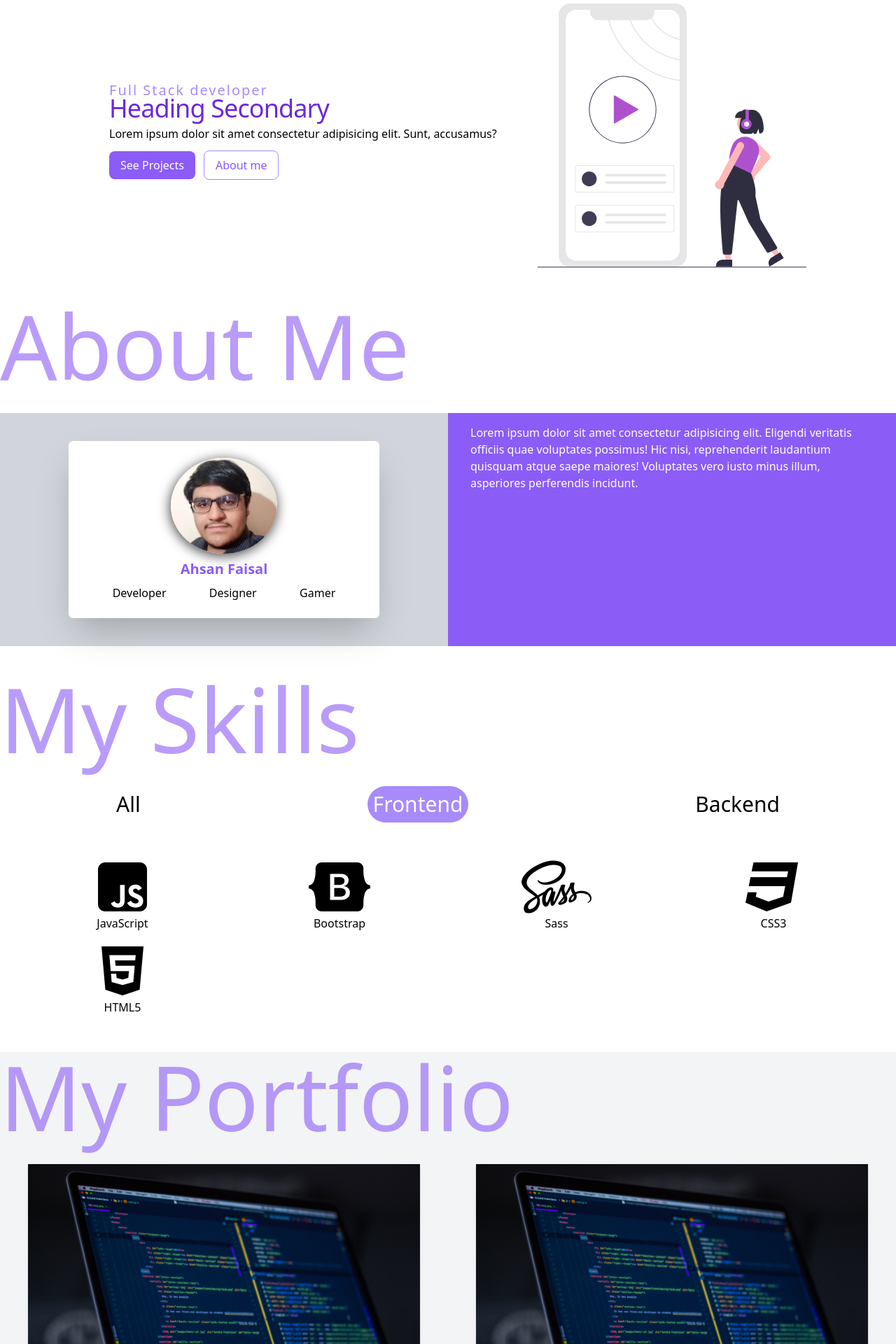
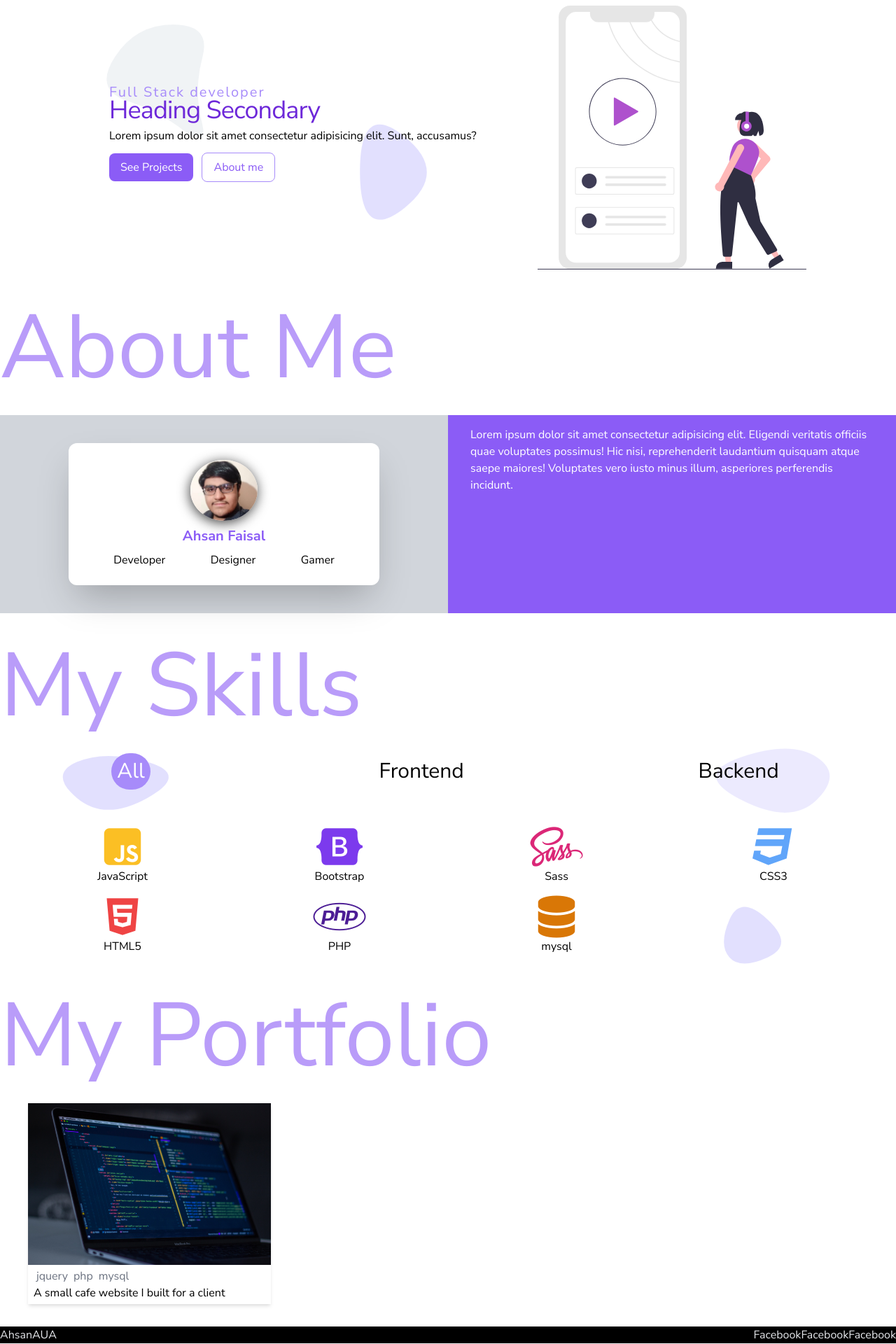
Before and after one commit to AUAboi/auaportfolio, a Vue app: page / in a window 1280 px wide. Shown: the part 140-2060 px from the top of the page at 70% size. Built offline with nearby package versions, Linux system fonts and the light colour scheme.

Commit message:
structure for portfolio and modal

```diff
--- a/public/index.html
+++ b/public/index.html
@@ -9,6 +9,12 @@
       src="https://kit.fontawesome.com/294f177ac8.js"
       crossorigin="anonymous"
     ></script>
+    <link rel="preconnect" href="https://fonts.googleapis.com" />
+    <link rel="preconnect" href="https://fonts.gstatic.com" crossorigin />
+    <link
+      href="https://fonts.googleapis.com/css2?family=Nunito+Sans:wght@300;400;700&display=swap"
+      rel="stylesheet"
+    />
     <title><%= htmlWebpackPlugin.options.title %></title>
   </head>
   <body>
--- a/src/App.vue
+++ b/src/App.vue
@@ -1,6 +1,6 @@
 <template>
 	<div>
-		<div class="mx-32">
+		<div class="mx-2 lg:mx-32">
 			<Header />
 			<main class="bg-image">
 				<Home />
@@ -37,12 +37,29 @@ export default {
 </script>
 
 <style>
+::-moz-selection {
+	@apply text-white;
+	@apply bg-purple-400;
+}
+
+::selection {
+	@apply text-white;
+	@apply bg-purple-400;
+}
+
 #app {
 	@apply mt-6;
+	font-family: "Nunito Sans", sans-serif;
 }
 .section-heading {
 	@apply text-purple-500;
 	@apply text-9xl;
 	@apply opacity-60;
 }
+
+@media screen and (max-width: 640px) {
+	.section-heading {
+		@apply text-7xl;
+	}
+}
 </style>
--- a/src/components/About.vue
+++ b/src/components/About.vue
@@ -1,10 +1,10 @@
 <template>
 	<section class="my-10">
 		<h1 class="section-heading">About Me</h1>
-		<article class="mt-8 mb-2 grid grid-cols-2">
-			<div class="bg-gray-300 px-6 py-10">
+		<article class="mt-8 mb-2 grid grid-rows-1 md:grid-cols-2">
+			<div class="bg-gray-300 px-1 py-6 sm:px-6 sm:py-10">
 				<div
-					class="relative bg-white w-3/4 py-6 px-8 m-auto shadow-2xl rounded-md "
+					class="relative bg-white w-3/4 py-6 px-8 m-auto shadow-2xl rounded-xl "
 				>
 					<div>
 						<img
@@ -17,7 +17,7 @@
 						</h1>
 					</div>
 
-					<ul class="flex justify-around">
+					<ul class="flex justify-around text-sm sm:text-base">
 						<li>Developer</li>
 						<li>Designer</li>
 						<li>Gamer</li>
@@ -45,7 +45,7 @@ export default {
 
 <style scoped>
 .profile-img {
-	width: 40%;
+	width: 6rem;
 	border-radius: 100%;
 
 	box-shadow: -1px 3px 17px 0px rgba(0, 0, 0, 0.75);
--- a/src/components/Home.vue
+++ b/src/components/Home.vue
@@ -1,7 +1,37 @@
 <template>
 	<section class="relative my-12">
-		<div class="flex justify-between">
-			<div class="px-3 mx-4 my-auto">
+		<div class="blob w-60 left-0 opacity-40">
+			<svg
+				viewBox="0 0 500 500"
+				xmlns="http://www.w3.org/2000/svg"
+				xmlns:xlink="http://www.w3.org/1999/xlink"
+				width="100%"
+				id="blobSvg"
+			>
+				<path
+					id="blob"
+					d="M333,341.5Q356,433,284,375Q212,317,112,283.5Q12,250,75,153Q138,56,250,56.5Q362,57,336,153.5Q310,250,333,341.5Z"
+					fill="#d1d8e0"
+				></path>
+			</svg>
+		</div>
+		<div class="flex justify-between flex-col-reverse md:flex-row">
+			<div class="relative px-3 mx-4 my-auto">
+				<div class="blob w-60">
+					<svg
+						viewBox="0 0 500 500"
+						xmlns="http://www.w3.org/2000/svg"
+						xmlns:xlink="http://www.w3.org/1999/xlink"
+						width="100%"
+						id="blobSvg"
+					>
+						<path
+							id="blob"
+							d="M260.5,356Q128,462,127.5,249.5Q127,37,260,143.5Q393,250,260.5,356Z"
+							fill="#a29bfe"
+						></path>
+					</svg>
+				</div>
 				<h1 class="text-xl text-purple-400 leading-3 tracking-widest">
 					Full Stack developer
 				</h1>
@@ -23,7 +53,7 @@
 					/>
 				</div>
 			</div>
-			<div class="w-96">
+			<div class="w-96 hidden md:block">
 				<img class="w-full" src="../assets/person.svg" alt="" />
 			</div>
 		</div>
@@ -43,6 +73,8 @@ export default {
 <style scoped>
 .blob {
 	position: absolute;
-	width: 1rem;
+	right: 0;
+	opacity: 0.3;
+	z-index: -1;
 }
 </style>
--- a/src/components/MySkills.vue
+++ b/src/components/MySkills.vue
@@ -1,7 +1,37 @@
 <template>
-	<section>
+	<section class="relative">
 		<h1 class="section-heading">My Skills</h1>
-		<article class="my-8 ">
+		<article class="my-8">
+			<div class="blob absolute opacity-20 top-10 right-0">
+				<svg
+					viewBox="0 0 500 500"
+					xmlns="http://www.w3.org/2000/svg"
+					xmlns:xlink="http://www.w3.org/1999/xlink"
+					width="100%"
+					id="blobSvg"
+				>
+					<path
+						id="blob"
+						d="M311.5,311Q250,372,131,311Q12,250,131,209.5Q250,169,311.5,209.5Q373,250,311.5,311Z"
+						fill="#a29bfe"
+					></path>
+				</svg>
+			</div>
+			<div class="blob absolute opacity-30 top-10">
+				<svg
+					viewBox="0 0 500 500"
+					xmlns="http://www.w3.org/2000/svg"
+					xmlns:xlink="http://www.w3.org/1999/xlink"
+					width="100%"
+					id="blobSvg"
+				>
+					<path
+						id="blob"
+						d="M351,306.5Q250,363,183,306.5Q116,250,183,221Q250,192,351,221Q452,250,351,306.5Z"
+						fill="#a29bfe"
+					></path>
+				</svg>
+			</div>
 			<ul class="flex w-full text-3xl justify-around">
 				<li
 					v-for="(type, index) in toggleTypes"
@@ -13,19 +43,29 @@
 					{{ type }}
 				</li>
 			</ul>
-			<div class="my-8 mx-2 p-3">
-				<ul class="grid grid-cols-4 text-center">
-					<li class="m-2" v-for="(skill, index) in skills" :key="index">
-						<div
-							v-if="
-								currentToggleType === skill.type || currentToggleType === 'all'
-							"
-						>
-							<i class="fa-5x" :class="skill.icon"></i>
-							<p>{{ skill.name }}</p>
-						</div>
-					</li>
-				</ul>
+			<div class="mt-8 mx-2 p-3 relative">
+				<div class="blob absolute opacity-30 top-10 right-16">
+					<svg
+						viewBox="0 0 500 500"
+						xmlns="http://www.w3.org/2000/svg"
+						xmlns:xlink="http://www.w3.org/1999/xlink"
+						width="100%"
+						id="blobSvg"
+					>
+						<path
+							id="blob"
+							d="M314.5,279.5Q250,309,223.5,279.5Q197,250,223.5,189.5Q250,129,314.5,189.5Q379,250,314.5,279.5Z"
+							fill="#a29bfe"
+						></path>
+					</svg>
+				</div>
+
+				<div class="grid grid-cols-3 sm:grid-cols-4 text-center">
+					<div class="m-2" v-for="(skill, index) in currentArr" :key="index">
+						<i class="text-6xl" :class="[skill.icon, skill.color]"></i>
+						<p>{{ skill.name }}</p>
+					</div>
+				</div>
 			</div>
 		</article>
 	</section>
@@ -37,42 +77,49 @@ export default {
 	data() {
 		return {
 			toggleTypes: ["all", "frontend", "backend"],
-			currentToggleType: "frontend",
+			currentToggleType: "all",
 			skills: [
 				{
 					type: "frontend",
 					name: "JavaScript",
-					icon: "fab fa-js-square"
+					icon: "fab fa-js-square",
+					color: "text-yellow-400"
 				},
 				{
 					type: "frontend",
 					name: "Bootstrap",
-					icon: "fab fa-bootstrap"
+					icon: "fab fa-bootstrap",
+					color: "text-purple-600"
 				},
 				{
 					type: "frontend",
 					name: "Sass",
-					icon: "fab fa-sass"
+					icon: "fab fa-sass",
+					color: "text-pink-600"
 				},
 				{
 					type: "frontend",
 					name: "CSS3",
-					icon: "fab fa-css3"
+					icon: "fab fa-css3",
+					color: "text-blue-400"
 				},
 				{
 					type: "frontend",
 					name: "HTML5",
-					icon: "fab fa-html5"
+					icon: "fab fa-html5",
+					color: "text-red-500"
 				},
 				{
 					type: "backend",
 					name: "PHP",
-					icon: "fab fa-php"
+					icon: "fab fa-php",
+					color: "text-purple-900"
 				},
 				{
 					type: "backend",
 					name: "mysql",
-					icon: "fas fa-database"
+					icon: "fas fa-database",
+					color: "text-yellow-600"
 				}
 			]
 		};
@@ -81,9 +128,23 @@ export default {
 		navToggle(selection) {
 			this.currentToggleType = selection;
 		}
+	},
+	computed: {
+		currentArr() {
+			if (this.currentToggleType === "all") {
+				return this.skills;
+			}
+			let arr = this.skills.filter(skill => {
+				return skill.type === this.currentToggleType;
+			});
+			return arr;
+		}
 	}
 };
 </script>
 
 <style scoped>
+.blob {
+	z-index: -1;
+}
 </style>
--- a/src/components/Portfolio.vue
+++ b/src/components/Portfolio.vue
@@ -1,20 +1,57 @@
 <template>
-	<section class="bg-gray-100">
+	<section class="">
+		<AppProjectModal
+			v-show="show"
+			@click="show = false"
+			:project="selectedProject"
+		/>
 		<h1 class="section-heading">My Portfolio</h1>
-		<div class="grid md:grid-cols-2">
-			<AppProject class="mx-10 my-8" />
-			<AppProject class="mx-10 my-8" />
-			<AppProject class="mx-10 my-8" />
+		<div class="grid md:grid-cols-2 lg:grid-cols-3">
+			<AppProject
+				v-for="(project, index) in projects"
+				:key="index"
+				:project="project"
+				@click="showModal(project)"
+			/>
 		</div>
 	</section>
 </template>
 
 <script>
 import AppProject from "@/components/utils/AppProject";
+import AppProjectModal from "@/components/utils/AppProjectModal";
+
 export default {
 	name: "Portfolio",
 	components: {
-		AppProject
+		AppProject,
+		AppProjectModal
+	},
+	data() {
+		return {
+			show: false,
+			selectedProject: {
+				title: "",
+				intro: "",
+				details: "",
+				skills: []
+			},
+			projects: [
+				{
+					title: "Cafe App",
+					intro: "A small cafe website I built for a client",
+					details:
+						"Lorem ipsum dolor sit amet consectetur adipisicing elit. Doloremque alias error vero deleniti illo temporibus, eos eaque perferendis similique accusamus doloribus nostrum suscipit asperiores quasi et debitis tempore commodi ex.",
+					skills: ["jquery", "php", "mysql"]
+				}
+			]
+		};
+	},
+	methods: {
+		showModal(project) {
+			this.selectedProject = project;
+			this.show = true;
+		}
 	}
 };
 </script>
--- a/src/components/layouts/Header.vue
+++ b/src/components/layouts/Header.vue
@@ -6,7 +6,7 @@
 			<a
 				class="flex title-font font-medium items-center text-gray-900 mb-4 md:mb-0 text-xl"
 			>
-				<AppProfile class="w-1/12 mx-2 px-1" />
+				<AppProfile class="w-12 mx-2 px-1" />
 				<h1>AhsanAUA</h1>
 			</a>
 			<nav
--- a/src/components/utils/AppProject.vue
+++ b/src/components/utils/AppProject.vue
@@ -1,17 +1,20 @@
 <template>
-	<article class="shadow-md hover:shadow-xl cursor-pointer">
+	<article class="mx-10 my-8 shadow-md hover:shadow-xl cursor-pointer max-w-sm">
 		<img src="../../assets/arnold-francisca-f77Bh3inUpE-unsplash.jpg" alt="" />
 		<div class="px-2 py-1">
 			<div>
 				<ul class="flex">
-					<li class="mx-1 text-gray-500">php</li>
-					<li class="mx-1 text-gray-500">tailwindcss</li>
-					<li class="mx-1 text-gray-500">javascript</li>
+					<li
+						v-for="(skill, index) in project.skills"
+						:key="index"
+						class="mx-1 text-gray-500"
+					>
+						{{ skill }}
+					</li>
 				</ul>
 			</div>
 			<p>
-				Lorem ipsum dolor sit amet consectetur adipisicing elit. Repellat,
-				nesciunt.
+				{{ project.intro }}
 			</p>
 		</div>
 	</article>
@@ -19,7 +22,13 @@
 
 <script>
 export default {
-	name: "AppProject"
+	name: "AppProject",
+	props: {
+		project: {
+			required: true,
+			type: Object
+		}
+	}
 };
 </script>
 
--- /dev/null
+++ b/src/components/utils/AppProjectModal.vue
@@ -0,0 +1,53 @@
+<template>
+	<transition
+		enter-active-class="transition ease-out duration-200 transform"
+		enter-from-class="opacity-0"
+		enter-to-class="opacity-100"
+		leave-active-class="transition ease-in duration-200 transform"
+		leave-from-class="opacity-100"
+		leave-to-class="opacity-0"
+	>
+		<div
+			ref="modal-backdrop"
+			class="fixed z-10 inset-0 overflow-y-auto bg-black bg-opacity-50"
+		>
+			<div
+				class="flex items-start justify-center min-h-screen pt-24 text-center"
+			>
+				<transition
+					enter-active-class="transition ease-out duration-300 transform "
+					enter-from-class="opacity-0 translate-y-10 scale-95"
+					enter-to-class="opacity-100 translate-y-0 scale-100"
+					leave-active-class="ease-in duration-200"
+					leave-from-class="opacity-100 translate-y-0 scale-100"
+					leave-to-class="opacity-0 translate-y-10 translate-y-0 scale-95"
+				>
+					<div
+						class="bg-white rounded-lg text-left overflow-hidden shadow-xl p-8 w-1/2"
+						role="dialog"
+						ref="modal"
+						aria-modal="true"
+						aria-labelledby="modal-headline"
+					>
+						{{ project.title }}
+					</div>
+				</transition>
+			</div>
+		</div>
+	</transition>
+</template>
+
+<script>
+export default {
+	name: "AppProjectModal",
+	props: {
+		project: {
+			required: true,
+			type: Object
+		}
+	}
+};
+</script>
+
+<style>
+</style>
--- a/src/main.js
+++ b/src/main.js
@@ -3,4 +3,5 @@ import App from "./App.vue";
 
 import "./styles/app.css";
 
-createApp(App).mount("#app");
+const app = createApp(App);
+app.mount("#app");
```
